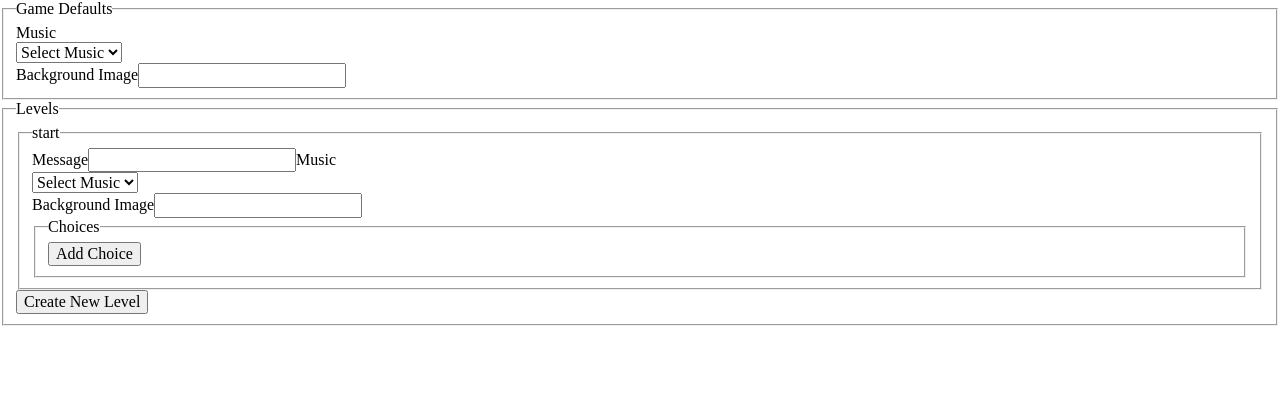
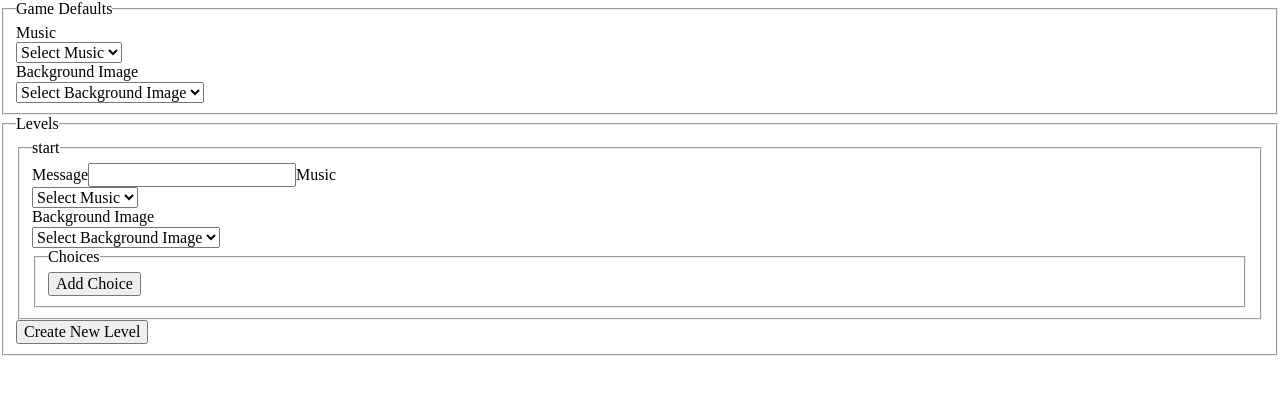
Before and after one commit to mmapplebeck/adventure, a React app: page / in a window 1280 px wide. Shown: the top 394 px of the page. Built offline with nearby package versions, Linux system fonts and the light colour scheme.

Commit message:
refactor to reuse AssetEditor to handle both music and images

```diff
--- /dev/null
+++ b/src/Editor/components/AssetEditor.js
@@ -0,0 +1,66 @@
+import React from 'react'
+
+class AssetEditor extends React.Component {
+  constructor(props) {
+    super(props)
+    this.state = {
+      previewing: false,
+      previewable: false,
+      selected: ''
+    }
+  }
+
+  render() {
+    return (
+      <div>
+        <select onChange={(e) => {
+            this.setState({
+              previewable: e.target.value ? true : false,
+              selected: e.target.value
+            })
+            this.props.onChange(e)
+          }}>
+            <option value=""
+              selected={false}
+              disable={true}
+              hidden={true}>
+                {this.props.defaultSelectText}
+            </option>
+            {
+              Object.keys(this.props.assets).map(key => {
+                return (
+                  <option key={key}
+                    value={this.props.assets[key]}>
+                      {key}
+                  </option>
+                )
+              })
+            }
+        </select>
+        {
+          this.state.previewable &&
+            <button type="button"
+              onClick={(e) => {
+                const willPreview = !this.state.previewing
+
+                this.props.onPreviewToggle(willPreview ? this.state.selected : '')
+
+                this.setState({
+                  previewing: willPreview
+                })
+              }}
+              onBlur={(e) => {
+                this.props.onPreviewToggle('')
+                this.setState({
+                  previewing: false
+                })
+              }}>
+                {this.state.previewing ? 'Cancel' : 'Preview'}
+            </button>
+        }
+      </div>
+    )
+  }
+}
+
+export default AssetEditor
--- /dev/null
+++ b/src/Editor/components/ImageEditor.js
@@ -0,0 +1,27 @@
+import React from 'react'
+import { connect } from 'react-redux'
+import AssetEditor from './AssetEditor'
+import { updateCurrentBackground } from '../../actions'
+import images from '../../images'
+
+const ImageEditor = props => {
+  return (
+    <AssetEditor
+      defaultSelectText="Select Background Image"
+      assets={images}
+      onChange={props.onChange}
+      onPreviewToggle={src => {
+        props.updateCurrentBackground(src)
+      }}  />
+  )
+}
+
+const mapDispatchToProps = dispatch => {
+  return {
+    updateCurrentBackground: src => {
+      dispatch(updateCurrentBackground(src))
+    }
+  }
+}
+
+export default connect(null, mapDispatchToProps)(ImageEditor)
--- a/src/Editor/components/LevelEditor.js
+++ b/src/Editor/components/LevelEditor.js
@@ -2,6 +2,7 @@ import React from 'react'
 import { connect } from 'react-redux'
 import ChoiceEditor from './ChoiceEditor'
 import MusicEditor from './MusicEditor'
+import ImageEditor from './ImageEditor'
 import { deleteLevel, updateLevel, createChoice } from '../actions'
 
 const LevelEditor = props => {
@@ -20,17 +21,17 @@ const LevelEditor = props => {
       </label>
       <label>
         Music
-        <MusicEditor onChange={e => {
-          props.updateLevel(props.id, {
-            music: e.target.value
-          })
-        }} />
+        <MusicEditor
+          onChange={e => {
+            props.updateLevel(props.id, {
+              music: e.target.value
+            })
+          }} />
       </label>
       <label>
         Background Image
-        <input type="text"
-          value={props.background_image}
-          onChange={(e) => {
+        <ImageEditor
+          onChange={e => {
             props.updateLevel(props.id, {
               background_image: e.target.value
             })
--- a/src/Editor/components/MusicEditor.js
+++ b/src/Editor/components/MusicEditor.js
@@ -1,69 +1,19 @@
 import React from 'react'
 import { connect } from 'react-redux'
+import AssetEditor from './AssetEditor'
 import { updateCurrentMusic } from '../../actions'
-import musicChoices from '../../musicChoices'
+import music from '../../music'
 
-class MusicEditor extends React.Component {
-  constructor(props) {
-    super(props)
-    this.state = {
-      playing: false,
-      playable: false,
-      selectedMusic: ''
-    }
-  }
-
-  render() {
-    return (
-      <div>
-        <select onChange={(e) => {
-            this.setState({
-              previewable: e.target.value ? true : false,
-              selectedMusic: e.target.value
-            })
-            this.props.onChange(e)
-          }}>
-            <option value=""
-              selected={false}
-              disable={true}
-              hidden={true}>
-                Select Music
-            </option>
-            {
-              Object.keys(musicChoices).map(key => {
-                return (
-                  <option key={key}
-                    value={musicChoices[key]}>
-                      {key}
-                  </option>
-                )
-              })
-            }
-        </select>
-        {
-          this.state.previewable &&
-            <button type="button"
-              onClick={(e) => {
-                const willPlay = !this.state.playing
-
-                this.props.updateCurrentMusic(willPlay ? this.state.selectedMusic : '')
-
-                this.setState({
-                  playing: willPlay
-                })
-              }}
-              onBlur={(e) => {
-                this.props.updateCurrentMusic('')
-                this.setState({
-                  playing: false
-                })
-              }}>
-                {this.state.playing ? 'Cancel' : 'Preview'}
-            </button>
-        }
-      </div>
-    )
-  }
+const MusicEditor = props => {
+  return (
+    <AssetEditor
+      defaultSelectText="Select Music"
+      assets={music}
+      onChange={props.onChange}
+      onPreviewToggle={src => {
+        props.updateCurrentMusic(src)
+      }}  />
+  )
 }
 
 const mapDispatchToProps = dispatch => {
--- a/src/Editor/index.js
+++ b/src/Editor/index.js
@@ -2,6 +2,7 @@ import React from 'react'
 import { connect } from 'react-redux'
 import LevelEditor from './components/LevelEditor'
 import MusicEditor from './components/MusicEditor'
+import ImageEditor from './components/ImageEditor'
 import { createLevel, updateGame } from './actions'
 import style from './style.scss'
 
@@ -16,7 +17,10 @@ class Editor extends React.Component {
 
   render() {
     return (
-      <form className={style.root}>
+      <form className={style.root}
+        style={this.props.currentBackground ? {
+          backgroundImage: `url(${this.props.currentBackground})`
+        } : {}}>
         <audio src={this.props.currentMusic || ''}
           autoPlay
           loop>
@@ -25,18 +29,17 @@ class Editor extends React.Component {
           <legend>Game Defaults</legend>
           <label htmlFor="game-music">
             Music
-            <MusicEditor onChange={e => {
-              this.props.updateGame({
-                music: e.target.value
-              })
-            }} />
+            <MusicEditor
+              onChange={e => {
+                this.props.updateGame({
+                  music: e.target.value
+                })
+              }} />
           </label>
           <label htmlFor="game-background">
             Background Image
-            <input type="text"
-              id="game-background"
-              value={this.props.game.background_image}
-              onChange={(e) => {
+            <ImageEditor
+              onChange={e => {
                 this.props.updateGame({
                   background_image: e.target.value
                 })
@@ -99,8 +102,9 @@ class Editor extends React.Component {
   }
 }
 
-const mapStateToProps = ({currentMusic, game}) => {
+const mapStateToProps = ({currentBackground, currentMusic, game}) => {
   return {
+    currentBackground,
     currentMusic,
     game
   }
--- a/src/actionTypes.js
+++ b/src/actionTypes.js
@@ -1 +1,2 @@
 export const UPDATE_CURRENT_MUSIC = 'UPDATE_CURRENT_MUSIC'
+export const UPDATE_CURRENT_BACKGROUND = 'UPDATE_CURRENT_BACKGROUND'
--- a/src/actions.js
+++ b/src/actions.js
@@ -6,3 +6,10 @@ export function updateCurrentMusic(src) {
     src
   }
 }
+
+export function updateCurrentBackground(src) {
+  return {
+    type: actions.UPDATE_CURRENT_BACKGROUND,
+    src
+  }
+}
--- /dev/null
+++ b/src/images/index.js
@@ -0,0 +1,3 @@
+export default {
+  fire: require('./fire.gif')
+}
--- /dev/null
+++ b/src/music/index.js
@@ -0,0 +1,3 @@
+export default {
+  lostMine: require('./lostMine.mp3')
+}
--- a/src/musicChoices.js
+++ /dev/null
@@ -1,3 +0,0 @@
-export default {
-  lostMine: require('./music/lostMine.mp3')
-}
--- a/src/rootReducer.js
+++ b/src/rootReducer.js
@@ -11,8 +11,18 @@ const currentMusic = (state = '', action) => {
   }
 }
 
+const currentBackground = (state = '', action) => {
+  switch (action.type) {
+    case actions.UPDATE_CURRENT_BACKGROUND:
+      return action.src
+    default:
+      return state
+  }
+}
+
 const rootReducer = combineReducers({
   currentMusic,
+  currentBackground,
   game
 })
 
--- a/webpack.config.js
+++ b/webpack.config.js
@@ -37,7 +37,7 @@ module.exports = {
         ]
       },
       {
-        test: /\.mp3$/,
+        test: /\.(gif|mp3)$/,
         use: {
           loader: "file-loader"
         }
```
Also changed, not shown: src/images/fire.gif (added).
